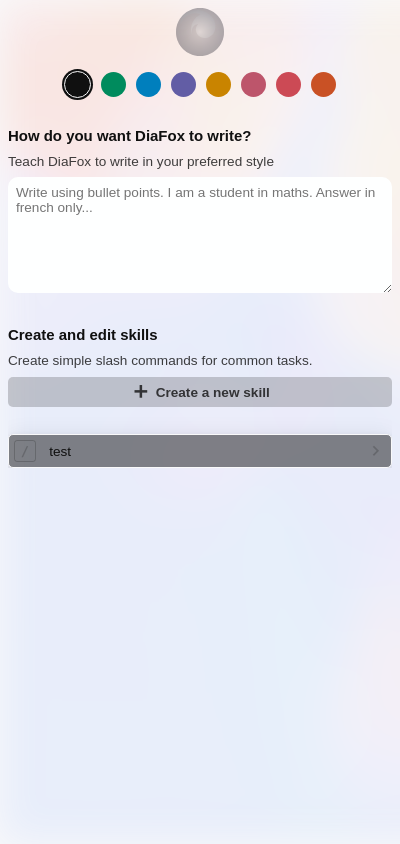
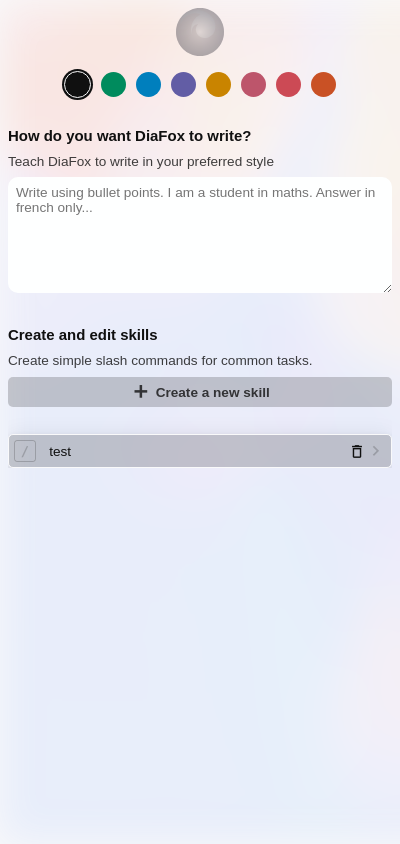
Before and after one commit to BenchBadr/diafox, a browser extension: page popup/settings.html in a window 400 px wide. Drawn offline with Linux system fonts and the light colour scheme.

Commit message:
final fix skill style

```diff
--- a/popup/settings.js
+++ b/popup/settings.js
@@ -86,6 +86,10 @@
     checkbox.type = 'checkbox';
     label.appendChild(checkbox);
 
+    const deleteBtn = document.createElement('a');
+    deleteBtn.classList.add('delete');
+    label.append(deleteBtn);
+
     // Skill content
     const skillContent = document.createElement('div');
     skillContent.className = 'skill-content';
--- a/styles/styles.css
+++ b/styles/styles.css
@@ -208,7 +208,6 @@
 
 .skills label {
   user-select: none;
-  display: block;
   padding:5px;
   cursor:pointer;
   box-shadow: 0 4px 24px 0 rgba(0,0,0,0.10), 0 1.5px 6px 0 rgba(0,0,0,0.08);
@@ -217,8 +216,26 @@
   display: flex;
   align-items: center;
 
-  background:var(--accent-op-50);
+  background:var(--accent-op-20);
   border:1px solid var(--bg);
+
+  a.delete{
+    font-size:125%;
+    margin-left:auto;
+    height:100%;
+    display: flex;
+    align-items: center;
+    justify-content: center;
+
+    &:hover{
+      color:var(--accent-red);
+    }
+  }
+  a.delete::before {
+    font-family: Material Icons;
+    content:'delete_outline';
+
+  }
 }
 
 .skills input[type="checkbox"]{
@@ -286,8 +303,6 @@
 
   font-size:150%;
 
-  margin-left: auto;
-
   transition-duration:.2s;
 
   color:var(--text-op);
```
